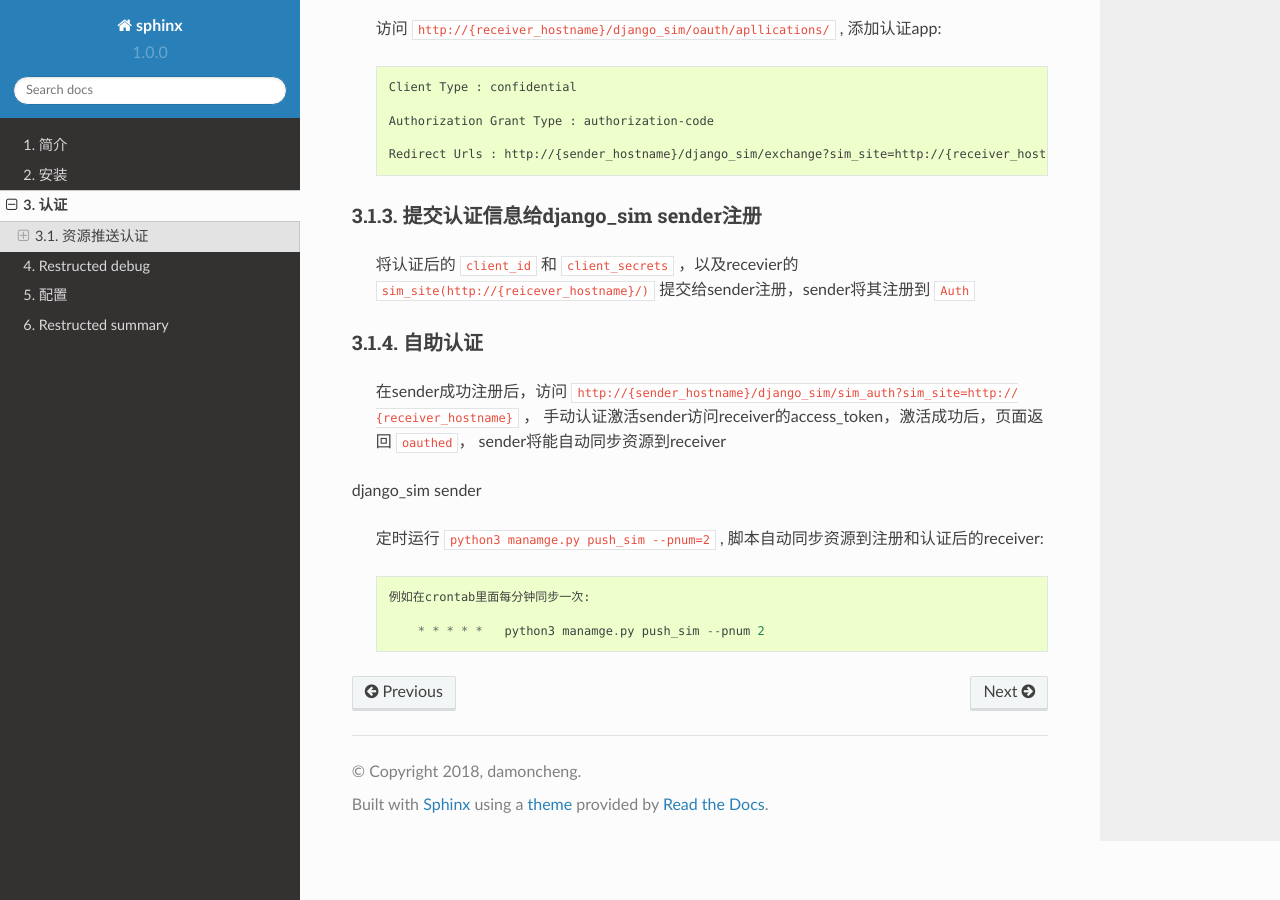
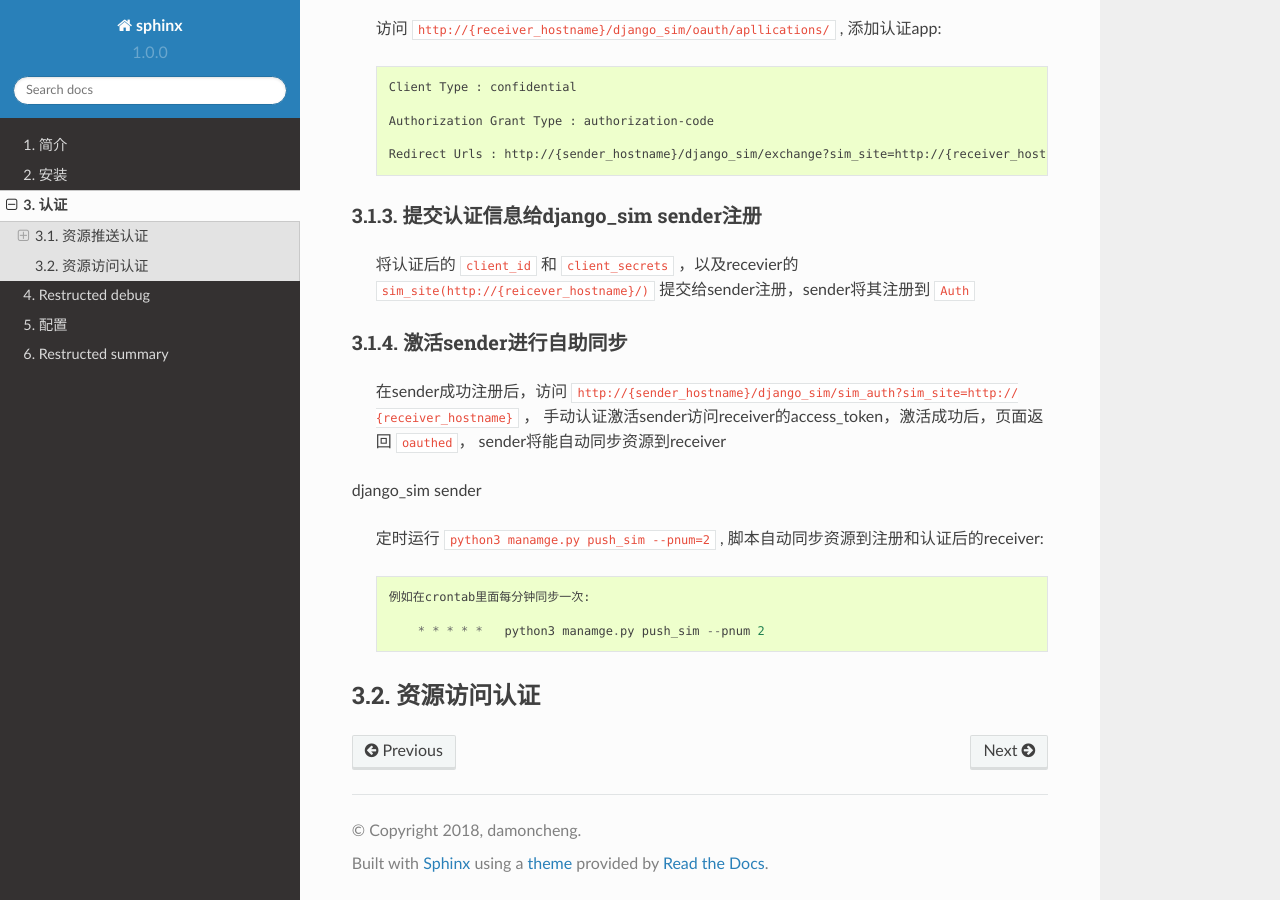
Before and after one commit to damoncheng/Sphinx, a Sphinx documentation site: the page built from source/restructed/django_sim_auth.rst, in a window 1280 px wide and 900 px high, scrolled down 650 px. Built offline with Sphinx 7.4.7 and the Read the Docs theme 2.0.0, drawn with Linux system fonts in a browser that asks for light colours.

Commit message:
familar django_sim auth

```diff
--- a/source/restructed/django_sim_auth.rst
+++ b/source/restructed/django_sim_auth.rst
@@ -43,7 +43,7 @@ django_sim receiver
     提交给sender注册，sender将其注册到 ``Auth``
 
 
-自助认证
+激活sender进行自助同步
 ---------------------------------------
 
     在sender成功注册后，访问 ``http://{sender_hostname}/django_sim/sim_auth?sim_site=http://
@@ -58,3 +58,6 @@ django_sim sender
         例如在crontab里面每分钟同步一次:
 
             * * * * *   python3 manamge.py push_sim --pnum 2
+
+资源访问认证
+=======================================
```
Also changed, not shown: 1 other file.
